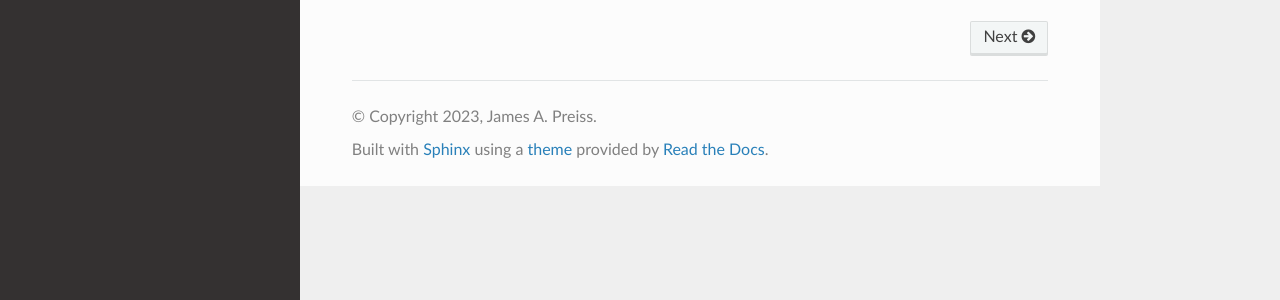
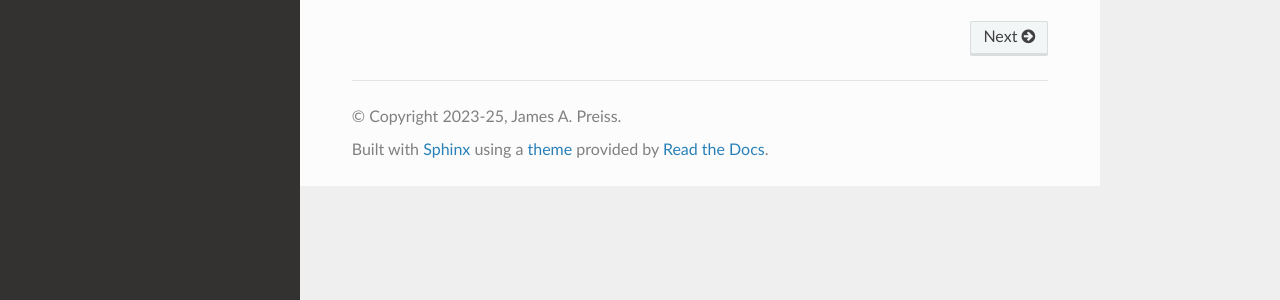
Before and after one commit to jpreiss/mlpfile, a Sphinx documentation site: the page built from docs/index.rst, in a window 1280 px wide. Shown: the part 330-630 px from the top of the page. Built offline with Sphinx 7.4.7 and the Read the Docs theme 3.1.0, drawn with Linux system fonts in a browser that asks for light colours.

```diff
--- a/docs/conf.py
+++ b/docs/conf.py
@@ -55,7 +55,7 @@ master_doc = "index"
 
 # General information about the project.
 project = "mlpfile"
-copyright = "2023, James A. Preiss"
+copyright = "2023-25, James A. Preiss"
 author = "James A. Preiss"
 
 # The version info for the project you're documenting, acts as replacement for
--- a/setup.py
+++ b/setup.py
@@ -3,7 +3,7 @@ import eigenpip
 from pybind11.setup_helpers import Pybind11Extension
 from setuptools import setup
 
-__version__ = "0.3.0"
+__version__ = "0.4.0"
 
 ext_modules = [
     Pybind11Extension("_mlpfile",
```
